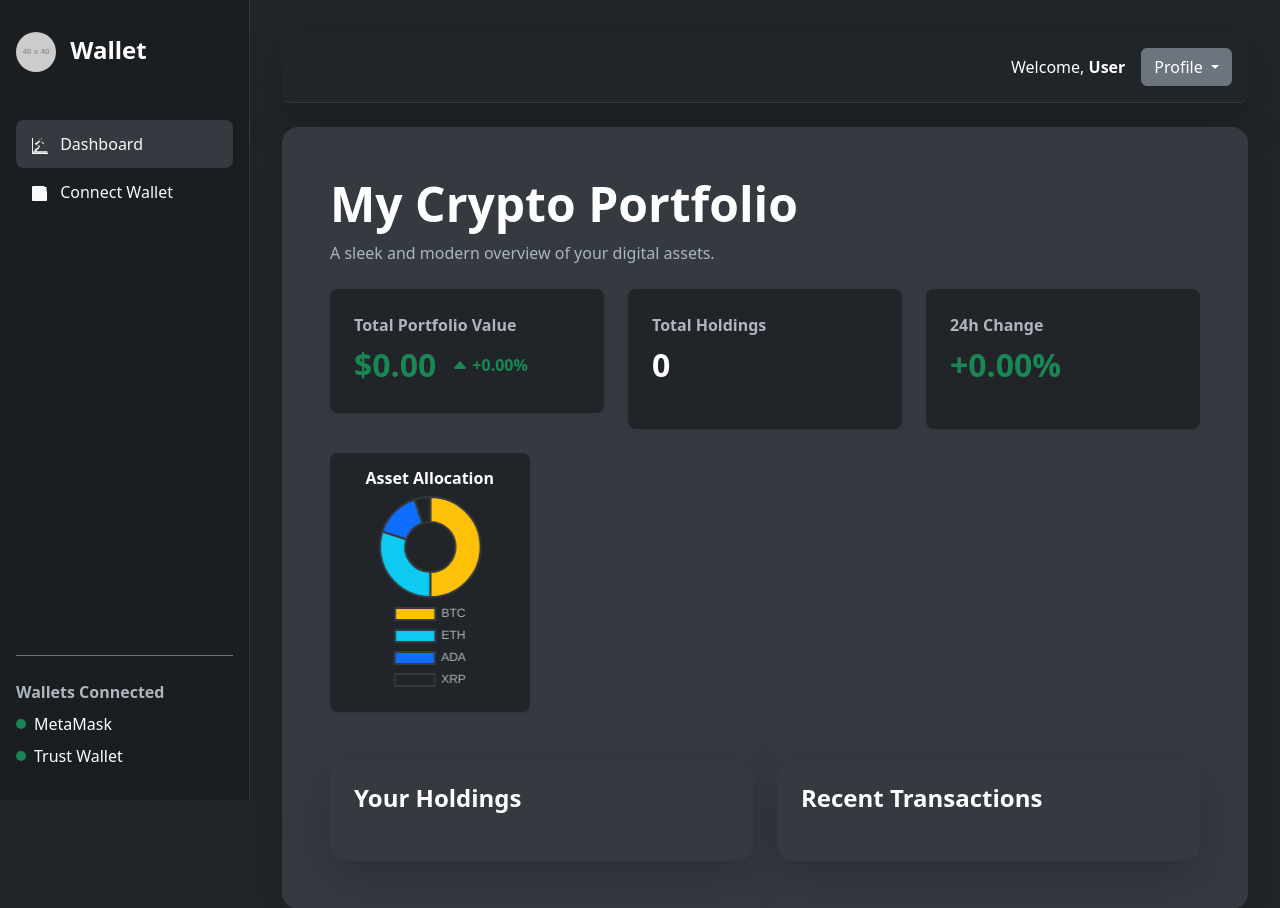
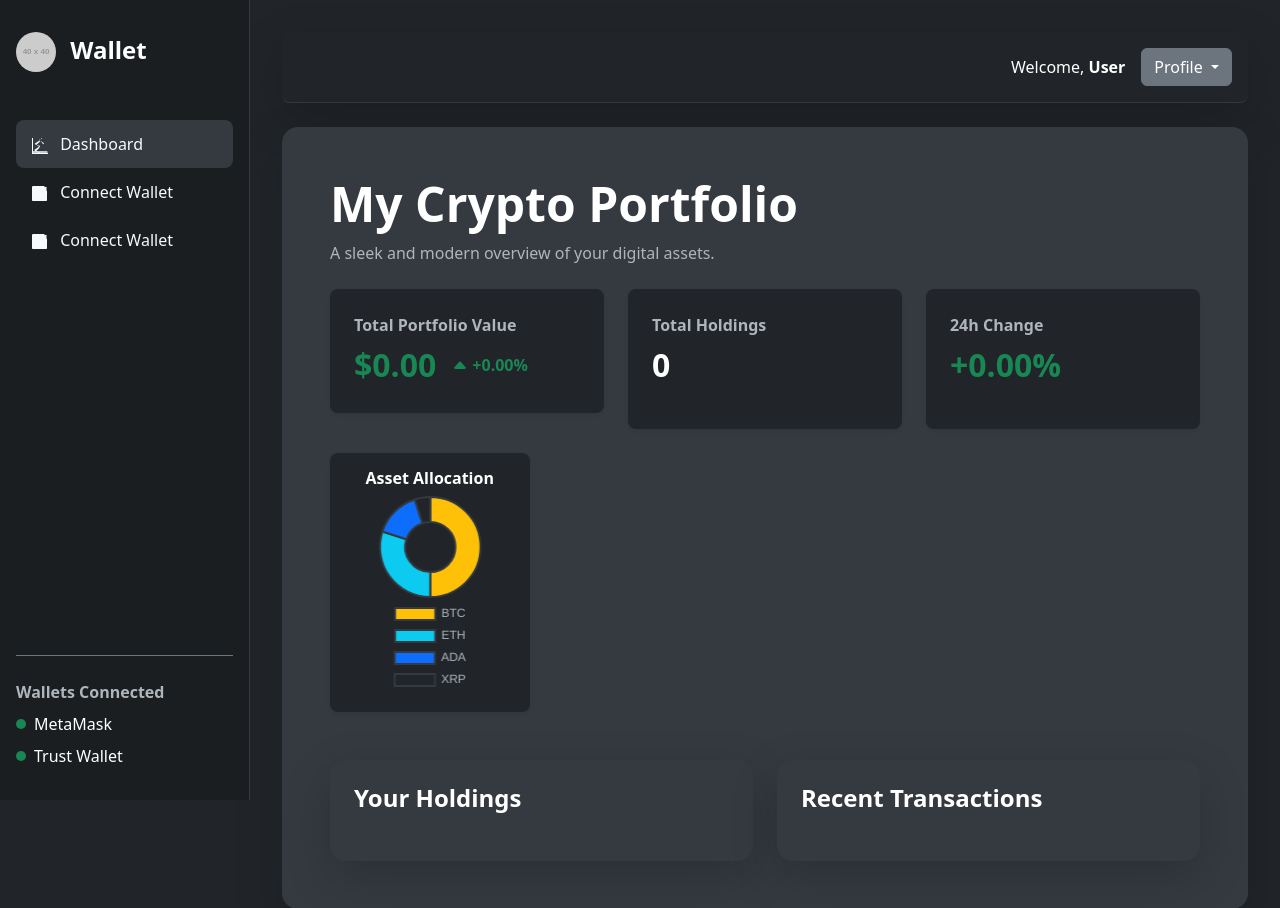
Before and after one commit to SmileWithJoker/cryptledger, a PHP site: page /dashboard in a window 1280 px wide. Shown: the top 908 px of the page. Run offline with PHP 8.4, Linux system fonts and the light colour scheme; grey boxes labelled with a size stand in for pictures from a placeholder-image service; some libraries are stand-ins or nearby versions.

Commit message:
dashboard/index.php

```diff
--- a/dashboard/index.php
+++ b/dashboard/index.php
@@ -159,6 +159,15 @@ if (isset($_SESSION['user_id'])) {
                         <path d="M11 6a.5.5 0 1 0 .66-.993l-4-2.667-.33-.22c-.114-.076-.114-.246 0-.322l.33-.22 4-2.667a.5.5 0 1 0-.66-.993L7.753 1.99zM7.25 10a.5.5 0 1 0-.66-.993l-4 2.666-.33.22c-.114.076-.114.246 0 .322l.33.22 4 2.666a.5.5 0 1 0 .66-.993L4.253 12.99zM.5 14a.5.5 0 0 0 .5.5h14a.5.5 0 0 0 0-1H1a.5.5 0 0 0-.5.5z"/>
                     </svg>
                     Dashboard
+                </a>
+            </li>
+            <li class="nav-item">
+                <a class="nav-link sidebar-link" href="#">
+                    <svg xmlns="http://www.w3.org/2000/svg" width="16" height="16" fill="currentColor" class="bi bi-wallet2 me-2" viewBox="0 0 16 16">
+                        <path d="M12.136.326A1.5 1.5 0 0 0 10.518 0H1.5A1.5 1.5 0 0 0 0 1.5v12A1.5 1.5 0 0 0 1.5 15h12a1.5 1.5 0 0 0 1.5-1.5V6.764a1.5 1.5 0 0 0-.326-1.554zM7 13.5a1.5 1.5 0 1 1-3 0 1.5 1.5 0 0 1 3 0z"/>
+                        <path d="M12.136.326A1.5 1.5 0 0 0 10.518 0H1.5A1.5 1.5 0 0 0 0 1.5v12A1.5 1.5 0 0 0 1.5 15h12a1.5 1.5 0 0 0 1.5-1.5V6.764a1.5 1.5 0 0 0-.326-1.554zM10.518 1H1.5A.5.5 0 0 1 1 1.5v12a.5.5 0 0 1 .5.5h12a.5.5 0 0 1 .5-.5V6.764a.5.5 0 0 0-.326-.474L11.5 6.764V1.5a.5.5 0 0 1 .5.5v4.5a.5.5 0 0 0 1 0V2a.5.5 0 0 1 .5.5v3a.5.5 0 0 0 1 0V1.5a.5.5 0 0 1 .5-.5z"/>
+                    </svg>
+                    Connect Wallet
                 </a>
             </li>
             <li class="nav-item">
```
